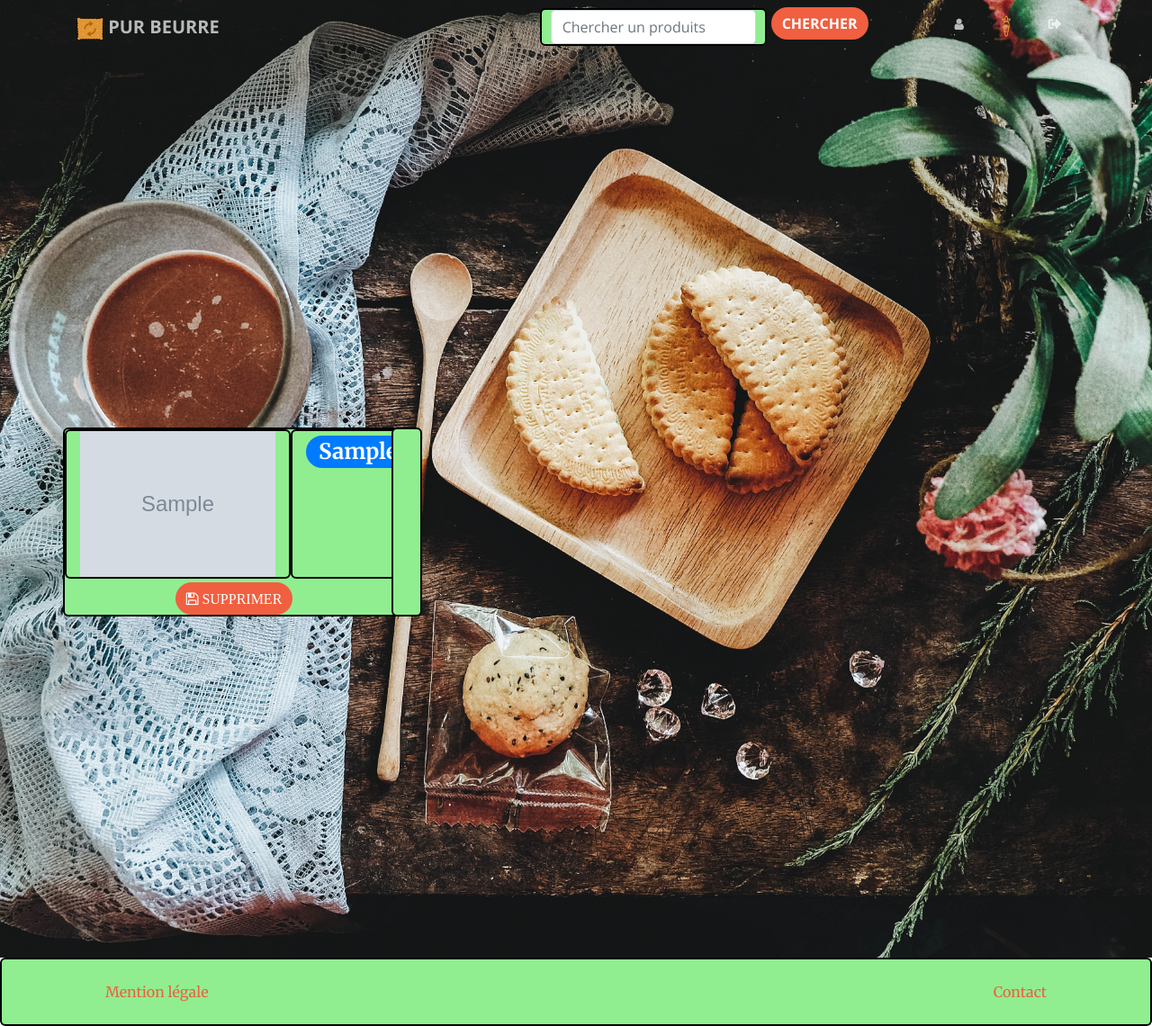
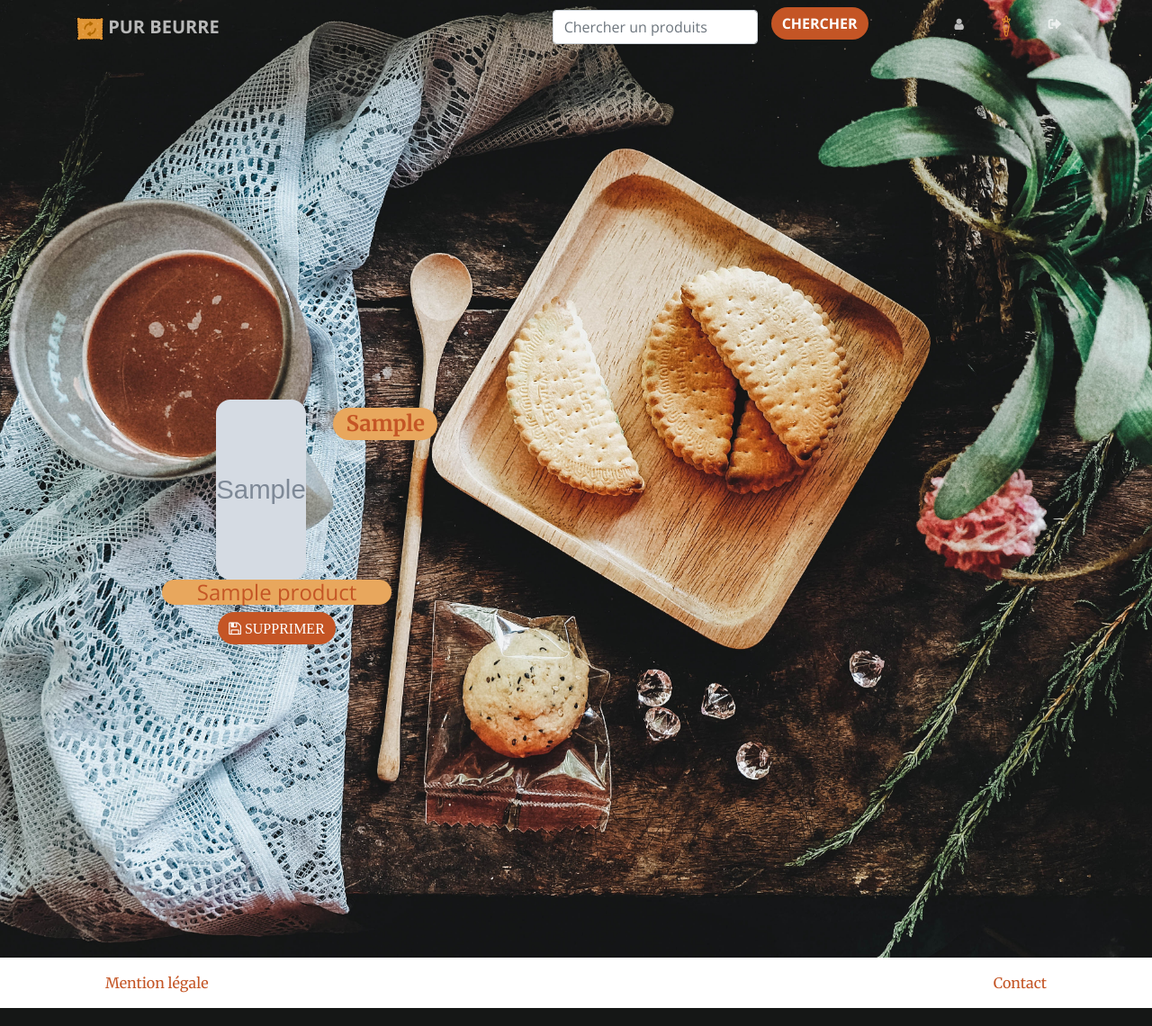
Before and after one commit to scwall/pur-beurre-V2, a Django app: page /saveproduct/ in a window 1280 px wide. Shown: the whole page at 90% size. Run offline with Django 3.2, Linux system fonts and the light colour scheme; a user stored in the database is signed in; tables that the repository leaves empty hold one stand-in row (values such as "Sample post"); grey boxes marked "Sample" are stand-in pictures; some libraries are stand-ins or nearby versions.

Commit message:
add signup, modify url, add color theme in css, modify settings,add django toolbar

```diff
--- a/food_and_search/static/css/creative.css
+++ b/food_and_search/static/css/creative.css
@@ -11,7 +11,7 @@ body {
 hr {
   max-width: 50px;
   border-width: 3px;
-  border-color: #F05F40;
+  border-color: #C45525;
 }
 
 hr.light {
@@ -19,14 +19,14 @@ hr.light {
 }
 
 a {
-  color: #F05F40;
+  color: #C45525;
   -webkit-transition: all 0.2s;
   -moz-transition: all 0.2s;
   transition: all 0.2s;
 }
 
 a:hover {
-  color: #f05f40;
+  color: #C45525;
 }
 
 h1,
@@ -39,7 +39,7 @@ h6 {
 }
 
 .bg-primary {
-  background-color: #F05F40 !important;
+  background-color: rgba(193,85,37,0.9) !important;
 }
 
 .bg-dark {
@@ -92,12 +92,12 @@ img::-moz-selection {
 #mainNav .navbar-brand {
   font-weight: 700;
   text-transform: uppercase;
-  color: #F05F40;
+  color: #C45525;
   font-family: 'Open Sans', 'Helvetica Neue', Arial, sans-serif;
 }
 
 #mainNav .navbar-brand:focus, #mainNav .navbar-brand:hover {
-  color: #f05f40;
+  color: #C45525;
 }
 
 #mainNav .navbar-nav > li.nav-item > a.nav-link,
@@ -110,12 +110,12 @@ img::-moz-selection {
 
 #mainNav .navbar-nav > li.nav-item > a.nav-link:hover,
 #mainNav .navbar-nav > li.nav-item > a.nav-link:focus:hover {
-  color: #F05F40;
+  color: #C45525;
 }
 
 #mainNav .navbar-nav > li.nav-item > a.nav-link.active,
 #mainNav .navbar-nav > li.nav-item > a.nav-link:focus.active {
-  color: #F05F40 !important;
+  color: #C45525 !important;
   background-color: transparent;
 }
 
@@ -151,10 +151,10 @@ img::-moz-selection {
     background-color: #fff;
   }
   #mainNav.navbar-shrink .navbar-brand {
-    color: #F05F40;
+    color: #C45525;
   }
   #mainNav.navbar-shrink .navbar-brand:focus, #mainNav.navbar-shrink .navbar-brand:hover {
-    color: #f05f40;
+    color: #C45525;
   }
   #mainNav.navbar-shrink .navbar-nav > li.nav-item > a.nav-link,
   #mainNav.navbar-shrink .navbar-nav > li.nav-item > a.nav-link:focus {
@@ -162,7 +162,7 @@ img::-moz-selection {
   }
   #mainNav.navbar-shrink .navbar-nav > li.nav-item > a.nav-link:hover,
   #mainNav.navbar-shrink .navbar-nav > li.nav-item > a.nav-link:focus:hover {
-    color: #F05F40;
+    color: #C45525;
   }
 }
 
@@ -281,7 +281,7 @@ header.masthead p {
 }
 
 .text-primary {
-  color: #F05F40 !important;
+  color: #C45525 !important;
 }
 
 .btn {
@@ -297,13 +297,13 @@ header.masthead p {
 }
 
 .btn-primary {
-  background-color: #F05F40;
-  border-color: #F05F40;
+  background-color: #C45525;
+  border-color: #C45525;
 }
 
 .btn-primary:hover, .btn-primary:focus, .btn-primary:active {
   color: #fff;
-  background-color: #ee4b28 !important;
+  background-color: #C45525 !important;
 }
 
 .btn-primary:active, .btn-primary:focus {
--- a/food_and_search/static/css/template.css
+++ b/food_and_search/static/css/template.css
@@ -19,10 +19,29 @@
   -o-background-size: cover;
   background-size: cover;
 }
-[class*="col-"], footer {
-  background-color: lightgreen;
-  border: 2px solid black;
-  border-radius: 6px;
-  line-height: 40px;
-  text-align: center;
+/*[class*="col-"], footer {*/
+  /*background-color: lightgreen;*/
+  /*border: 2px solid black;*/
+  /*border-radius: 6px;*/
+  /*line-height: 40px;*/
+  /*text-align: center;*/
+/*}*/
+.text-color-theme {
+  background-color: #E8A75D ;
+  border-radius:1.5rem;
+  color: #C45525;
 }
+.link-color-theme{
+    background-color: #E8A75D ;
+  border-radius:1.5rem;
+  color: #C45525;
+
+}
+
+.badge-color-theme {
+    color: #C45525;
+    background-color: #E8A75D;
+}
+.image-color-theme {
+    border-radius: 1rem;
+}
--- a/food_and_search/urls.py
+++ b/food_and_search/urls.py
@@ -6,11 +6,13 @@ app_name = 'food_and_search'
 urlpatterns = [
     path('', views.index, name='index'),
     path('saveproduct/', views.save_product, name='save_product'),
-    re_path(r'^result/$', views.result, name='result'),
-    path('accounts/', include('django.contrib.auth.urls')),
     path('login/', auth_views.LoginView.as_view()),
-    path('logout/', auth_views.LogoutView.as_view()),
-    path('detailproduct/<int:pk>/', detail_product),
-    path('user/', views.user_account)
+    path('result/', views.result, name='result'),
+    path('accounts/', include('django.contrib.auth.urls'),name='accounts'),
+    path('logout/', auth_views.LogoutView.as_view(), name='logout'),
+    path('signup/',views.signup,name='signup'),
+    path('detailproduct/<int:pk>/', detail_product,name='detailproduct'),
+    path('user/', views.user_account,name='user')
+
 
 ]
--- a/food_and_search/views.py
+++ b/food_and_search/views.py
@@ -1,3 +1,4 @@
+from django.contrib.auth import authenticate, login
 from django.contrib.auth.decorators import login_required
 from django.contrib.auth.forms import UserCreationForm , AuthenticationForm
 from django.contrib.auth.models import User
@@ -9,7 +10,7 @@ from food_and_search.models import Categorie, Product
 from django.views.generic import ListView, DetailView
 from django.shortcuts import get_object_or_404
 from django.utils.decorators import method_decorator
-
+from django.contrib.auth.forms import UserCreationForm
 def index(request):
 
     return render(request, 'index.html')
@@ -33,32 +34,35 @@ def save_product(request):
     return render(request, 'save_product.html', context)
 
 def result(request):
-    product_cleaned = str(request.GET['product'])
-    if product_cleaned.isdigit() == False:
-        request.session['product_session'] = product_cleaned
-    product = Product.objects.filter(name__icontains=product_cleaned)
-    if product.exists():
-        categories = Categorie.objects.filter(products__id=product[0].id)
-        products = Product.objects.filter(categorie__in=categories).order_by('nutrition_grade')
-        paginator = Paginator(products, 6)
-        page = request.GET.get('product')
-        products_paginator = paginator.get_page(number=page)
-        context = {'products': products_paginator,'original_product': Product.objects.filter(name__icontains=request.session.get('product_session'))[0]}
+    product_cleaned = str(request.GET.get('product'))
+    if not product_cleaned:
+        raise Http404('Aucun produit demandé')
+    else:
+        if product_cleaned.isdigit() == False:
+            request.session['product_session'] = product_cleaned
+        product = Product.objects.filter(name__icontains=product_cleaned)
+        if product.exists():
+            categories = Categorie.objects.filter(products__id=product[0].id)
+            products = Product.objects.filter(categorie__in=categories).order_by('nutrition_grade')
+            paginator = Paginator(products, 6)
+            page = request.GET.get('product')
+            products_paginator = paginator.get_page(number=page)
+            context = {'products': products_paginator,'original_product': Product.objects.filter(name__icontains=request.session.get('product_session'))[0]}
 
-    else:
-        raise Http404(product_cleaned)
-    if request.method == 'POST':
-        if request.user.is_authenticated:
-            current_user = request.user
-            id_product = int(request.POST['product_form'])
-            product = Product.objects.get(id=id_product)
-            product.user_product.add(current_user)
-            context['save_product'] = 'Produit sauvegardé'
-            context['id_product'] = id_product
         else:
-            return redirect('/login')
+            raise Http404(product_cleaned)
+        if request.method == 'POST':
+            if request.user.is_authenticated:
+                current_user = request.user
+                id_product = int(request.POST['product_form'])
+                product = Product.objects.get(id=id_product)
+                product.user_product.add(current_user)
+                context['save_product'] = 'Produit sauvegardé'
+                context['id_product'] = id_product
+            else:
+                return redirect('/login')
 
-    return render(request, 'result_product.html', context)
+        return render(request, 'result_product.html', context)
 
 def detail_product(request, pk):
     product = get_object_or_404(Product,pk=pk)
@@ -68,3 +72,17 @@ def detail_product(request, pk):
 @login_required(login_url='/login/')
 def user_account(request):
     return render(request,template_name='user_page.html')
+
+def signup(request):
+    if request.method == 'POST':
+        form = UserCreationForm(request.POST)
+        if form.is_valid():
+            form.save()
+            username = form.cleaned_data.get('username')
+            password = form.cleaned_data.get('password')
+            user = authenticate(username=username, password=password)
+            login(request, user)
+            return redirect('/')
+    else:
+        form = UserCreationForm()
+    return render(request, 'signup.html', {'form': form})
--- a/purebeurreV2/urls.py
+++ b/purebeurreV2/urls.py
@@ -13,11 +13,17 @@ Including another URLconf
     1. Import the include() function: from django.urls import include, path
     2. Add a URL to urlpatterns:  path('blog/', include('blog.urls'))
 """
+from django.conf import settings
+from django.conf.urls import url
 from django.contrib import admin
 from django.urls import path, include
-from django.contrib.auth import views as auth_views
 urlpatterns = [
     path('', include('food_and_search.urls')),
     path('admin/', admin.site.urls),
 
 ]
+if settings.DEBUG:
+    import debug_toolbar
+    urlpatterns = [
+        url(r'^__debug__/', include(debug_toolbar.urls)),
+    ] + urlpatterns
--- a/templates/base.html
+++ b/templates/base.html
@@ -10,12 +10,13 @@
 
 
     <title>Pur Beurre : L'aliment qui vous veut du bien </title>
-    <link rel="icon" type="image/png" href="{% static 'img/logo_pur_beurre.png' %}" />
+    <link rel="icon" type="image/png" href="{% static 'img/logo_pur_beurre.png' %}"/>
     <!-- Bootstrap core CSS -->
 
     <link href="{% static '/vendor/bootstrap/css/bootstrap.min.css' %}" rel="stylesheet">
     <!-- Custom fonts for this template -->
-    <link rel="stylesheet" href="https://use.fontawesome.com/releases/v5.1.0/css/all.css" integrity="sha384-lKuwvrZot6UHsBSfcMvOkWwlCMgc0TaWr+30HWe3a4ltaBwTZhyTEggF5tJv8tbt" crossorigin="anonymous">
+    <link rel="stylesheet" href="https://use.fontawesome.com/releases/v5.1.0/css/all.css"
+          integrity="sha384-lKuwvrZot6UHsBSfcMvOkWwlCMgc0TaWr+30HWe3a4ltaBwTZhyTEggF5tJv8tbt" crossorigin="anonymous"/>
     <link href="{% static '/vendor/font-awesome/css/font-awesome.min.css' %}" rel="stylesheet" type="text/css">
     <link href='https://fonts.googleapis.com/css?family=Open+Sans:300italic,400italic,600italic,700italic,800italic,400,300,600,700,800'
           rel='stylesheet' type='text/css'>
@@ -36,7 +37,8 @@
 <!-- Navigation -->
 <nav class="navbar navbar-expand-lg navbar-light fixed-top" id="mainNav">
     <div class="container">
-        <a class="navbar-brand js-scroll-trigger" href="#page-top"><img src="{% static 'img/logo_pur_beurre.png' %}" width="30px" height="30px"> Pur Beurre</a>
+        <a class="navbar-brand js-scroll-trigger" href="#page-top"><img src="{% static 'img/logo_pur_beurre.png' %}"
+                                                                        width="30px" height="30px"> Pur Beurre</a>
         <button class="navbar-toggler navbar-toggler-right" type="button" data-toggle="collapse"
                 data-target="#navbarResponsive" aria-controls="navbarResponsive" aria-expanded="false"
                 aria-label="Toggle navigation">
@@ -44,20 +46,21 @@
         </button>
         <div class="collapse navbar-collapse" id="navbarResponsive">
             <ul class="navbar-nav ml-auto">
-            <li class="nav-item" style="margin-right: 5rem" >
+                <li class="nav-item" style="margin-right: 5rem">
                     {% include 'research_form.html' %}
                 </li>
                 <li class="nav-item">
-                     <a class="nav-link" href="/user"> <i class="fa fa-user"></i> </a>
+                    <a class="nav-link" href="{% url 'food_and_search:user' %}"> <i class="fa fa-user"></i> </a>
                 </li>
                 <li class="nav-item">
-                    <a class="nav-link " href="/saveproduct/"><img src="{% static '/img/carrot.png' %}" height="30" width="30"></a>
+                    <a class="nav-link " href="{% url 'food_and_search:save_product' %}"><img src="{% static '/img/carrot.png' %}" height="30"
+                                                                   width="30"></a>
                 </li>
                 <li class="nav-item">
                     {% if user.is_authenticated %}
-                    <a class="nav-link" href="/logout"> <i class="fas fa-sign-out-alt"></i> </a>
+                        <a class="nav-link" href="{% url 'food_and_search:logout' %}"> <i class="fas fa-sign-out-alt"></i> </a>
                     {% else %}
-                        <a class="nav-link" href="/login"> <i class="fas fa-sign-in-alt"></i> </a>
+                        <a class="nav-link" href="{% url 'food_and_search:login' %}"> <i class="fas fa-sign-in-alt"></i> </a>
                     {% endif %}
 
                 </li>
@@ -76,8 +79,6 @@
 <footer>
     <div class="container">
         <nav class="navbar navbar-expand-lg navbar-light justify-content-between" id="footerNav">
-
-
 
             <a class="nav-link" href='#'>Mention légale</a>
             <a class="nav-link  " href="#">Contact</a>
--- a/templates/index.html
+++ b/templates/index.html
@@ -24,10 +24,10 @@
 
         </div>
     </header>
-    <section class="bg-primary" id="about">
+    <section class="" id="about">
         <div class="container">
             <div class="row">
-                <div class="col-12 align-self-center">
+                <div class="col-12 align-self-center text-center text-color-theme">
                     <h1> Colette et Remy</h1>
                     <h2> De la ratatouille aux croissants</h2>
                     <p>
--- a/templates/registration/login.html
+++ b/templates/registration/login.html
@@ -22,7 +22,7 @@
     {% endif %}
 {% endif %}
 
-<form method="post" action="{% url 'login' %}">
+<form method="post" action="{% url 'food_and_search:login' %}">
 {% csrf_token %}
 <table>
 <tr>
@@ -40,7 +40,7 @@
 </form>
 
 {# Assumes you setup the password_reset view in your URLconf #}
-<p><a href="{% url 'password_reset' %}">Lost password?</a></p>
+<p><a href="{% url 'food_and_search:password_reset' %}">Lost password?</a></p>
      <div class="col-lg-8 mx-auto">
 
           </div>
--- a/templates/save_product.html
+++ b/templates/save_product.html
@@ -13,18 +13,21 @@
                 {% if  forloop.counter == 1 or forloop.counter == 4 %}
                     <div class="row top-buffer" >
                 {% endif %}
-                <div class="col-lg-4 text-center">
-                    <div class="row">
+                 <div class="col-lg-3 offset-1 text-center white-transparent">
+                <div class="row">
                     <div class="col-lg-8 text-lg-right ">
-                    <a href="/detailproduct/{{ product.id }}/"> <img src="{{ product.link_picture }}" class="img-fluid">
-                    </a>
+                        <a href="/detailproduct/{{ product.id }}/"> <img class="image-color-theme" src="{{ product.link_picture }}"
+                                                                         height="200rem" width="100rem">
+                        </a>
                     </div>
                     <div class="col-lg-4 text-lg-left">
-                       <p style="font-size:2rem;">
-                        <span class="badge badge-pill badge-primary">{{ product.nutrition_grade }}</span>
-                       </p>
+                        <p style="font-size:2rem;">
+                            <span class="badge badge-pill badge-primary badge-color-theme">{{ product.nutrition_grade }}</span>
+                        </p>
                     </div>
                 </div>
+
+                <h4 class="text-color-theme">{{ product.name }}</h4>
                             <form action="" method="post">
                                 {% csrf_token %}
                                 <input name="product_form" value="{{ product.id }}" type="hidden">
--- a/templates/user_page.html
+++ b/templates/user_page.html
@@ -7,7 +7,7 @@
             <div class="container">
                 <div class="row">
                     <div class="col align-self-center">
-                        <h1>Bienvenue </h1>
+                        <h1 >Bienvenue </h1>
                         <h2> {{ user.get_username }}</h2>
 
                     </div>
```
Also changed, not shown: purebeurreV2/settings.py (+5 -2 lines), templates/detail_product.html (+6 -6 lines), templates/login.html (deleted, +0 -21 lines), templates/result_product.html (+19 -13 lines), templates/signup.html (+20 -21 lines). Lines whose indentation alone changed are shown as unchanged.
